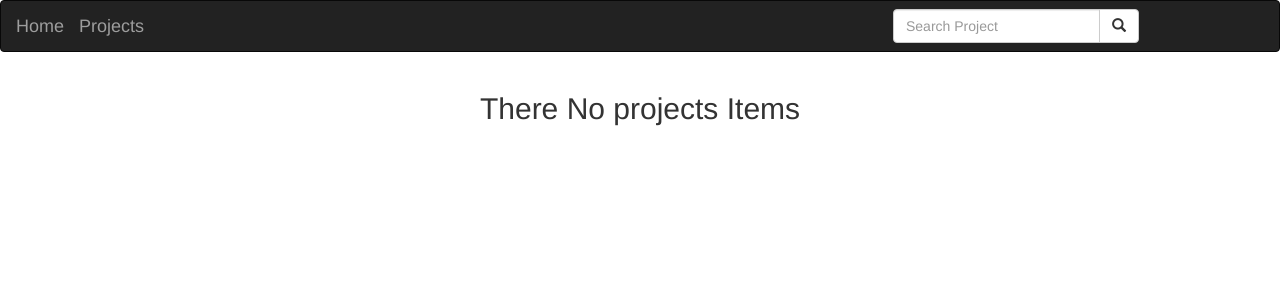
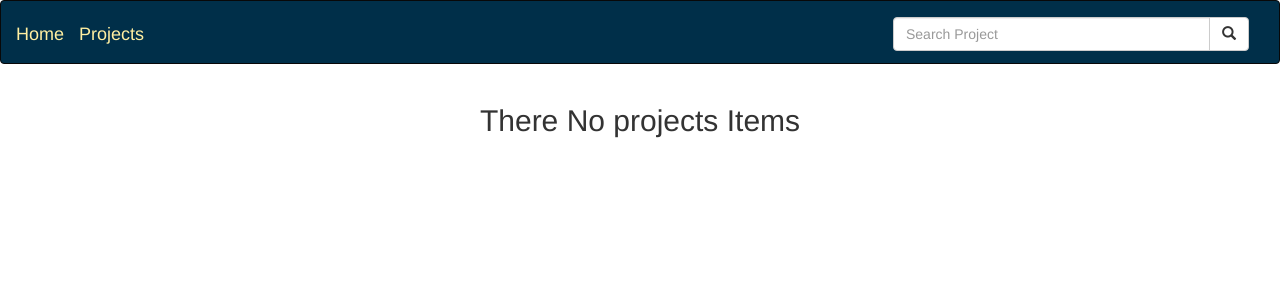
Before and after one commit to ngetichnicholas/Portfolio-Django, a Django app: page / in a window 1280 px wide. Shown: the top 300 px of the page. Run offline with Django 3.2, Linux system fonts and the light colour scheme; data that the repository does not hold is empty; some libraries are stand-ins or nearby versions.

Commit message:
Add styles

```diff
--- a/projects/static/css/index.css
+++ b/projects/static/css/index.css
@@ -1,3 +1,15 @@
 .project {
   margin-bottom: 2rem;
 }
+nav {
+  background-color: #002F49 !important;
+  height: 8vh !important;
+  font-size: 25;
+  padding-top: 1vh;
+}
+nav a {
+  color: #FFEFA1 !important;
+}
+a {
+  color: blue;
+}
--- a/projects/templates/navbar.html
+++ b/projects/templates/navbar.html
@@ -7,13 +7,13 @@
     </div>
 
     <!-- Adding a search form  -->
-    <div class="col-sm-4 col-md-4 navbar-right">
+    <div class="col-md-4 navbar-right">
 
       <form class="navbar-form" role="search" action="{% url 'searchProjects' %}">
 
         <div class="input-group">
-          <input type="text" class="form-control" placeholder="Search Project" name="project">
-          <div class="input-group-btn">
+          <input type="text" width="90%" class="form-control" placeholder="Search Project" name="project">
+          <div style="width: 10%;" class="input-group-btn">
             <button class="btn btn-default" type="submit"><i class="glyphicon glyphicon-search"></i></button>
           </div>
         </div>
--- a/projects/templates/projects.html
+++ b/projects/templates/projects.html
@@ -15,8 +15,10 @@
       <p>{{ projects_item.description}}</p>
       <!--Display projects project images  -->
       <img src="{{projects_item.project_image.url}}" class="img-responsive" alt="Image">
-      <P>Repository Link: <a href="{{projects_item.repo_link}}">{{projects_item.repo_link}}</a></P>
-      <P>Live Link: <a href="{{projects_item.live_link}}">{{projects_item.live_link}}</a></P>
+      <h3>Repository Link</h3>
+      <P><a href="{{projects_item.repo_link}}">{{projects_item.repo_link}}</a></P>
+      <h3>Live Link</h3>
+      <P><a href="{{projects_item.live_link}}">{{projects_item.live_link}}</a></P>
       <p>Posted on: {{ projects_item.published_on}}</p>
     </div>
     <div class="col-md-2"></div>
```
